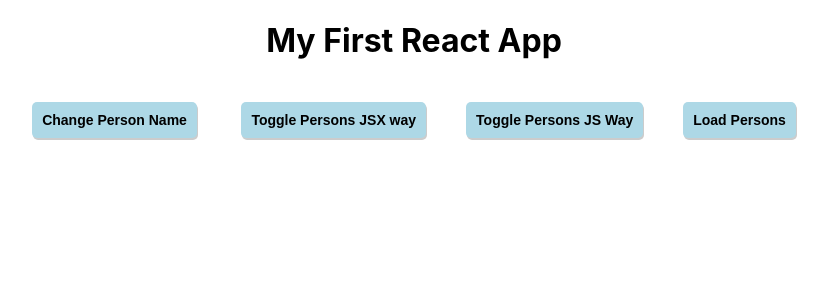
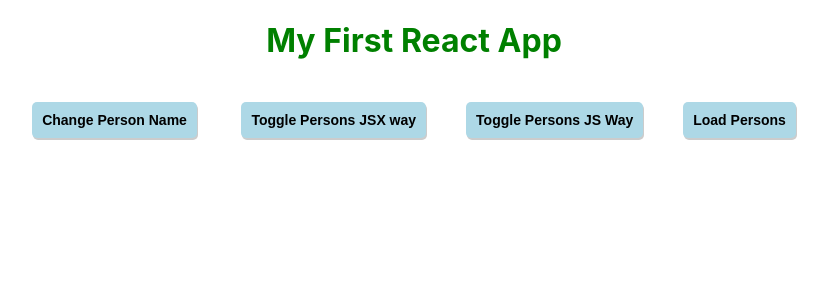
Before and after one commit to Dorababu/react-tutorial, a React (Create React App) app: page / in a window 1280 px wide. Shown: the top 300 px of the page, without its empty margins (226-1054 px from the left). Built offline with nearby package versions, Linux system fonts and the light colour scheme.

Commit message:
Adding css classes dynamically.

```diff
--- a/src/App.js
+++ b/src/App.js
@@ -98,9 +98,20 @@ class App extends Component { // state-full component
       buttonStyle.color = 'black';
     }
 
+    const classes = [];
+    if(this.state.persons.length === 3) {
+      classes.push('green');
+    }
+    if(this.state.persons.length <= 2) {
+      classes.push('red');
+    }
+    if(this.state.persons.length <= 1) {
+      classes.push('bold');
+    }
+
     return (
       <div className="App">
-        <h1>My First React App</h1>
+        <h1 className={classes.join(' ')}>My First React App</h1>
         <button style={buttonStyle} onClick={this.changeStateHandler.bind(this, 'Chodisetti Dorababu')}>Change Person Name</button> {/* binding click using bind and inlie style*/}
         <button style={buttonStyle} onClick={this.personToggleHandler.bind(this, this.state.togglePersons, !this.state.showPersons)}>Toggle Persons JSX way</button>
         <button style={buttonStyle} onClick={this.personToggleHandler.bind(this, !this.state.togglePersons, this.state.showPersons)}>Toggle Persons JS Way</button>
--- a/src/Person/Person.css
+++ b/src/Person/Person.css
@@ -7,3 +7,7 @@
     width: 50%;
     color: chocolate;
 }
+
+.red {color: red !important}
+.green {color: green}
+.bold {font-size: 50px}
--- a/src/Person/Person.js
+++ b/src/Person/Person.js
@@ -3,7 +3,7 @@ import './Person.css' // using external style sheet
 
 const person = (props) => { // state-less component
     return (
-        <div className='Person'> {/* <div className='Person' onClick={props.deletePerson}> */}
+        <div className='Person' onClick={props.deletePerson}> {/* <div className='Person' onClick={props.deletePerson}> */}
             <p onClick={props.clickMe}>I'm {props.name} and my age is {props.age} </p>  {/* binding props data dynamically and binding function refernce*/}
             <p>{props.children}</p> {/* getting child props */}
             <input type='text' onChange={props.changeMe} value={props.name} /> {/* two way data binding */}
```
